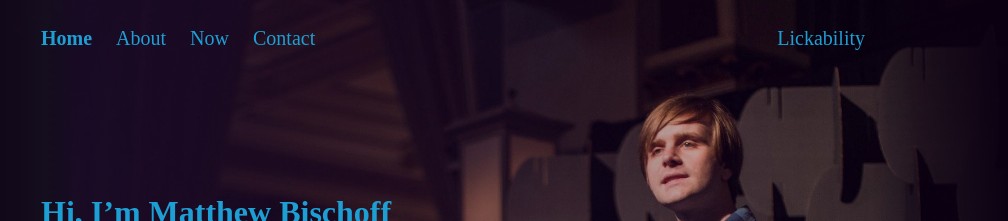
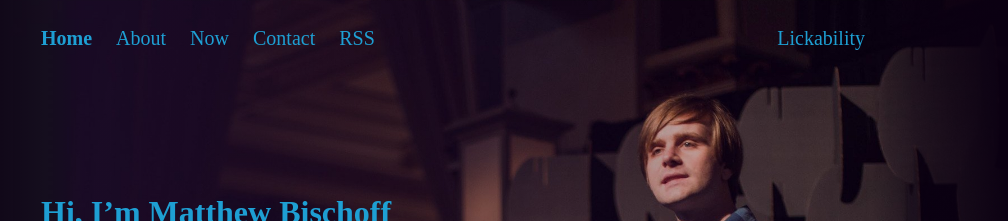
Before and after one commit to mbbischoff/website, a Jekyll site: the page built from index.html, in a window 1280 px wide and 900 px high. Shown: the top 221 px of the window, without its empty margins (187-1195 px from the left). Built offline with Jekyll 4.4.1, drawn with Linux system fonts in a browser that asks for light colours; some web fonts are replaced; the list of posts is cut into pages by our own code; comment, search, counter and statistics services are not loaded.

Commit message:
Updated Config

```diff
--- a/_config.yml
+++ b/_config.yml
@@ -65,6 +65,8 @@ navigation_links:
   url: "/now"
 - title: Contact
   url: "/contact"
+- title: RSS
+  url: "/feed"
 category_names:
 - culture
 - feelings
```
